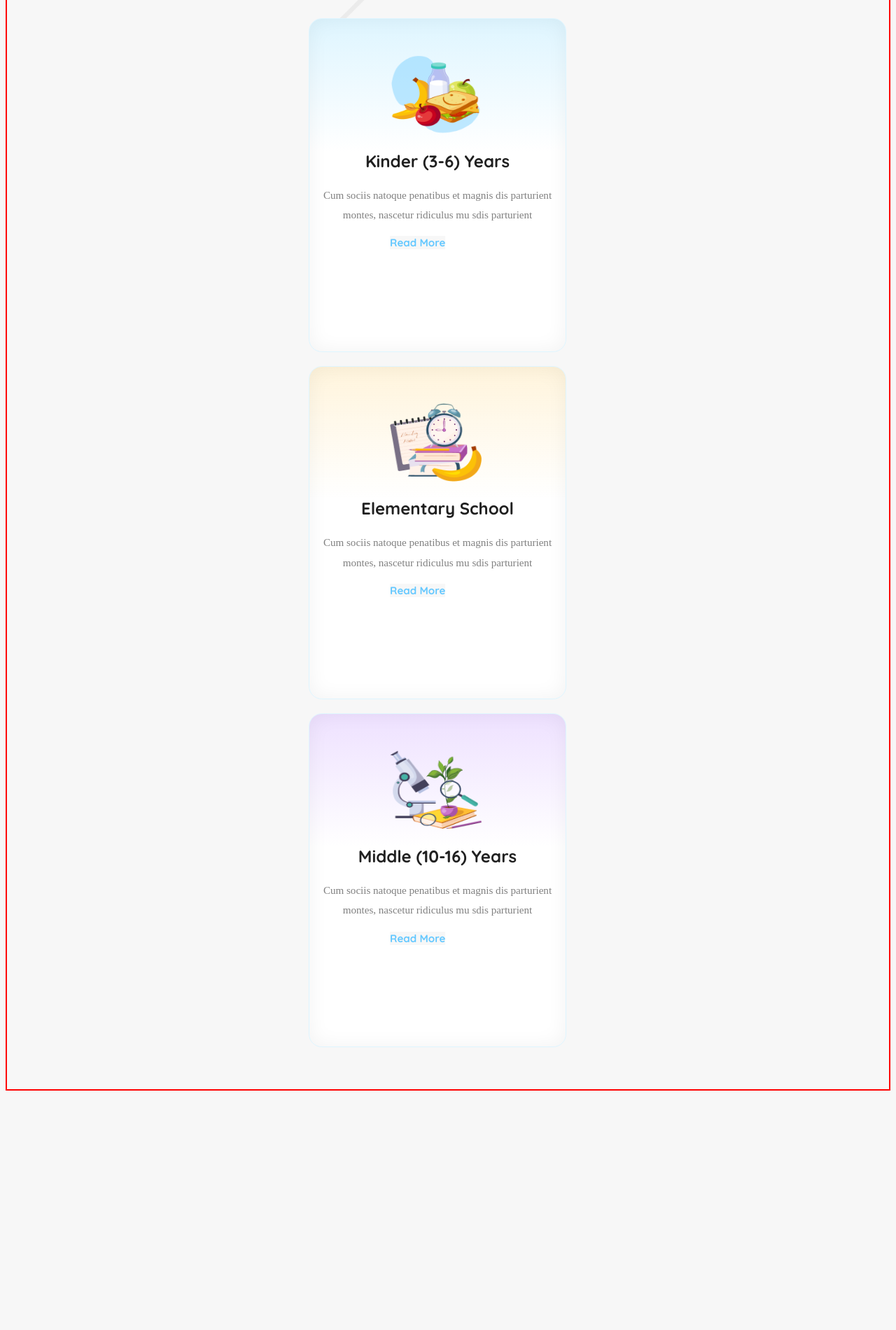
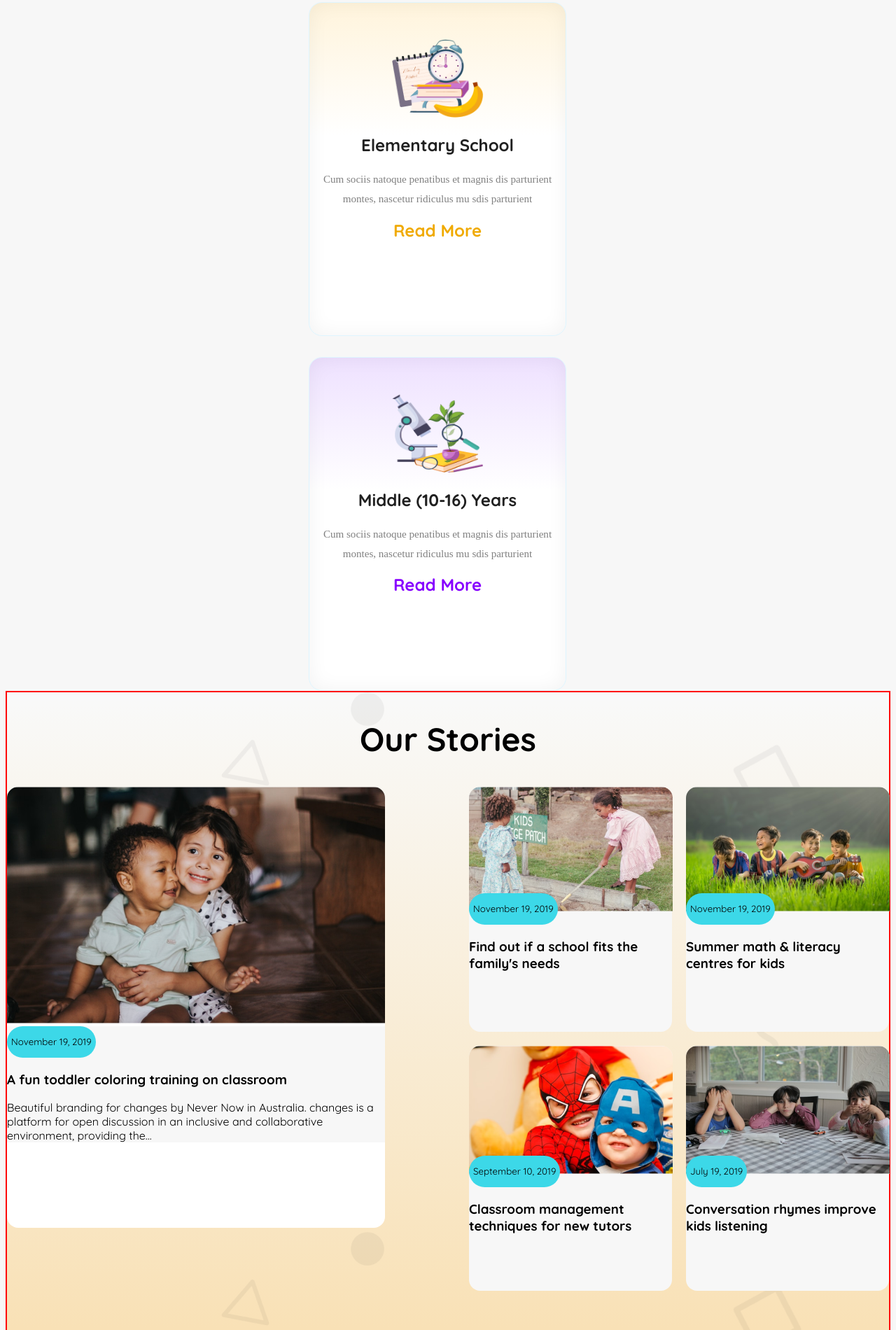
Before and after one commit to Orakatul35/Assignment-02, a plain HTML site: page index.html in a window 1280 px wide. Shown: the part 2140-4040 px from the top of the page at 70% size. Before the commit the page ends 3706 px from the top, so only its background shows below. Drawn offline with Linux system fonts and the light colour scheme.

Commit message:
Added our story without responsive

```diff
--- a/index.html
+++ b/index.html
@@ -1,75 +1,148 @@
 <!DOCTYPE html>
 <html lang="en">
   <head>
-    <meta charset="UTF-8">
-    <meta name="viewport" content="width=device-width, initial-scale=1.0">
+    <meta charset="UTF-8" />
+    <meta name="viewport" content="width=device-width, initial-scale=1.0" />
     <title>Kids school</title>
-    <link rel="stylesheet" href="./style/style.css">
-    <link rel="preconnect" href="https://fonts.googleapis.com">
-<link rel="preconnect" href="https://fonts.gstatic.com" crossorigin>
-<link href="https://fonts.googleapis.com/css2?family=Quicksand:wght@300..700&display=swap" rel="stylesheet">
-<link rel="stylesheet" href="https://cdnjs.cloudflare.com/ajax/libs/font-awesome/6.7.2/css/all.min.css" integrity="sha512-Evv84Mr4kqVGRNSgIGL/F/aIDqQb7xQ2vcrdIwxfjThSH8CSR7PBEakCr51Ck+w+/U6swU2Im1vVX0SVk9ABhg==" crossorigin="anonymous" referrerpolicy="no-referrer" />
+    <link rel="stylesheet" href="./style/style.css" />
+    <link rel="preconnect" href="https://fonts.googleapis.com" />
+    <link rel="preconnect" href="https://fonts.gstatic.com" crossorigin />
+    <link
+      href="https://fonts.googleapis.com/css2?family=Quicksand:wght@300..700&display=swap"
+      rel="stylesheet"
+    />
+    <link
+      rel="stylesheet"
+      href="https://cdnjs.cloudflare.com/ajax/libs/font-awesome/6.7.2/css/all.min.css"
+      integrity="sha512-Evv84Mr4kqVGRNSgIGL/F/aIDqQb7xQ2vcrdIwxfjThSH8CSR7PBEakCr51Ck+w+/U6swU2Im1vVX0SVk9ABhg=="
+      crossorigin="anonymous"
+      referrerpolicy="no-referrer"
+    />
   </head>
   <body>
     <header>
       <nav class="navbar display-flex">
         <div class="logo">
-            <img src="./assets/logo.png" alt="logo">
+          <img src="./assets/logo.png" alt="logo" />
           <span class="logo-text">SCHOOL</span>
         </div>
         <ul class="nav-links">
           <li><a href="#" class="navs nav-1">Home</a></li>
           <li><a href="#" class="navs nav-2">About</a></li>
-      <li><a href="#" class=" navs nav-3">Facilities</a></li>
-      <li><a href="#" class=" navs nav-4">Admission</a></li>
+          <li><a href="#" class="navs nav-3">Facilities</a></li>
+          <li><a href="#" class="navs nav-4">Admission</a></li>
         </ul>
-      <li class="toggle"> <i class="fa-solid fa-bars"></i></li>
+        <li class="toggle"><i class="fa-solid fa-bars"></i></li>
         <button class="btn-primary"><a href="#"></a>Contact</button>
       </nav>
       <div class="hero">
         <div class="hero-content">
-           <h1 class="hero-title"><span id="title-part1">Empowering <br></span>students from small age <span id="title-part2">towards vision</span></h1>
-           <p class="hero-details">With the courage, Confidence, Creativity and Compassion to make their Unique Contribution in a Diverse and Dynamic World.</p>
+          <h1 class="hero-title">
+            <span id="title-part1">Empowering <br /></span>students from small
+            age <span id="title-part2">towards vision</span>
+          </h1>
+          <p class="hero-details">
+            With the courage, Confidence, Creativity and Compassion to make
+            their Unique Contribution in a Diverse and Dynamic World.
+          </p>
           <button class="enroll">Enroll Now</button>
         </div>
         <div class="hero-image">
-            <img src="./assets/hero-kids.png" alt="">
+          <img src="./assets/hero-kids.png" alt="" />
         </div>
       </div>
     </header>
     <main>
-     <section class="curriculum">
+      <section class="Curriculum">
         <h1 class="curriculum-title">Standard Curriculum</h1>
           <div class="curriculum-content">
             <div class="c-card card-color">
-            <img class="c-img" src="./assets/kinder.png" alt="">
+              <img class="c-img" src="./assets/kinder.png" alt="" />
               <h2 class="c-title">Kinder (3-6) Years</h2>
-            <p class="c-details">Cum sociis natoque penatibus et magnis
-                dis parturient montes, nascetur ridiculus
-                mu sdis parturient</p>
+              <p class="c-details">
+                Cum sociis natoque penatibus et magnis dis parturient montes,
+                nascetur ridiculus mu sdis parturient
+              </p>
               <a class="read" href="#">Read More</a>
             </div>
             <div class="c-card card-color2">
-            <img class="c-img" src="./assets/elementary.png" alt="">
+              <img class="c-img" src="./assets/elementary.png" alt="" />
               <h2 class="c-title">Elementary School</h2>
-            <p class="c-details">Cum sociis natoque penatibus et magnis
-                dis parturient montes, nascetur ridiculus
-                mu sdis parturient</p>
-            <a class="read" href="#">Read More</a>
+              <p class="c-details">
+                Cum sociis natoque penatibus et magnis dis parturient montes,
+                nascetur ridiculus mu sdis parturient
+              </p>
+              <a class="read read-color" href="#">Read More</a>
             </div>
             <div class="c-card card-color3">
-            <img class="c-img" src="./assets/middle.png" alt="">
+              <img class="c-img" src="./assets/middle.png" alt="" />
               <h2 class="c-title">Middle (10-16) Years</h2>
-            <p class="c-details">Cum sociis natoque penatibus et magnis
-                dis parturient montes, nascetur ridiculus
-                mu sdis parturient</p>
-            <a class="read" href="#">Read More</a>
+              <p class="c-details">
+                Cum sociis natoque penatibus et magnis dis parturient montes,
+                nascetur ridiculus mu sdis parturient
+              </p>
+              <a class="read read-color1" href="#">Read More</a>
             </div>
           </div>
       </section>
+      <section class="slider">
+        <img class="front" src="./assets/font.png" alt="">
+        <img class="back" src="./assets/back.png" alt="">
+      </section>
+      <section class="story">
+        <h1 class="story-title">Our Stories</h1>
+        <div class="story-cards">
+            <div class="highlight-story-card">
+                <img src="assets/story-1.png" alt="" class="highlight-story-image">
+                <div class="highlight-story-content">
+                    <button class="btn-card">November 19, 2019</button>
+                    <h3 class="highlight-story-title">A fun toddler coloring training on
+                        classroom</h3>
+                    <p class="story-description">Beautiful branding for changes by Never Now in Australia.
+                        changes is a platform for open discussion in an inclusive and
+                        collaborative environment, providing the...</p>
+                </div>
+            </div>
+            <div class="little-story-cards">
+                <div class="little-story-card">
+                        <img src="assets/story-2.png" alt="" class="story-image">
+                            <div class="little-card-content">
+                                <button class="btn-card">November 19, 2019</button>
+                                <h3 class="little-story-title">Find out if a school fits the
+                                    family's needs</h3>
+                            </div>
+                    </div>
+                    <div class="little-story-card">
+                        <img src="assets/story-3.png" alt="" class="story-image">
+                        <div class="little-card-content">
+                                <button class="btn-card">November 19, 2019</button>
+                                <h3 class="little-story-title">Summer math & literacy
+                                    centres for kids</h3>
+                            </div>
+                    </div>
+                    <div class="little-story-card">
+                        <img src="assets/story-4.png" alt="" class="story-image">
+                            <div class="little-card-content">
+                                <button class="btn-card">September 10, 2019</button>
+                                <h3 class="little-story-title">Classroom management
+                                    techniques for new tutors</h3>
+                            </div>
+                    </div>
+                    <div class="little-story-card">
+                        <img src="assets/story-5.png" alt="" class="story-image">
+                            <div class="little-card-content">
+                                <button class="btn-card">July 19, 2019</button>
+                                <h3 class="little-story-title">Conversation rhymes
+                                    improve kids listening</h3>
+                            </div>
+                    </div>
+                </div>
+            </div>
+            <div class="view">
+                <button class="btn-view enroll">View All</button>
+            </div>
+      </section>
     </main>
-   <footer>
-
-   </footer>
+    <footer></footer>
   </body>
 </html>
--- a/style/style.css
+++ b/style/style.css
@@ -106,15 +106,22 @@ color: rgb(255, 255, 255);
 font-size: 20px;
 font-weight: 600;
 }
-.curriculum{
+.Curriculum{
+    margin-top: 200px;
     background: url(../assets/bg.png);
     background-repeat: no-repeat;
-    border: 2px solid red;
+    background-position:center;
+    background-size:contain;
 }
 .curriculum-content{
-display: flex;
-align-items: center;
-justify-content: center;
+    max-width: 1300px;
+    display: grid;
+    grid-template-columns: repeat(3, 1fr);
+    align-items: center;
+    text-align: center;
+    gap: 30px;
+    margin: 0 auto;
+
 }
 .card-color{
     background: linear-gradient(180.00deg, rgb(222, 245, 255),rgba(255, 255, 255, 0) 40%),rgb(255, 255, 255);
@@ -132,18 +139,17 @@ box-sizing: border-box;
 border: 0.94px solid rgb(222, 245, 255);
 border-radius: 19px;
 box-shadow: inset 0px 0px 28.3px 0.94px rgba(0, 0, 0, 0.05);
-border-radius: 18.86px;
 margin-right: 30px;
 }
+
 .curriculum-title{
-    color: rgb(0, 0, 0);
-font-family: Quicksand;
-font-size: 46px;
-font-weight: 700;
-line-height: 57.5px;
-letter-spacing: 0%;
-text-align: center;
-padding: 70px 0px 60px 0px;
+    font-size: 2.9rem;
+    font-weight: 700;
+    color: #000000;
+    text-align: center;
+    background: transparent;
+
+
 }
 .c-title{
 color: rgb(32, 32, 32);
@@ -171,11 +177,18 @@ text-align: center;
 }
 .read {
 color: rgb(100, 200, 255);
-font-size: 15.09px;
+font-size:1.5rem;
 font-weight: 700;
 text-align: center;
 text-decoration: none;
 margin: 52px 115px;
+background: none;
+}
+.read-color{
+    color: #F0AA00;
+}
+.read-color1{
+    color: #8700FF;
 }
 .toggle{
     font-size: 30px;
@@ -185,6 +198,94 @@ margin: 52px 115px;
     display: none;
 
 }
+.slider{
+width: 130px;
+height: 60px;
+display: flex;
+align-items: center;
+margin: 80px 700px;
+gap: 30px;
+}
+.front{
+   width: 64px;
+}
+.back{
+    width: 64px;
+}
+.story{
+    border: 2px solid red;
+max-width: 1440px;
+background: url(../assets/bg.png),linear-gradient(0.00deg, rgba(254, 163, 1, 0.3),rgba(255, 255, 255, 0.3) 100%);
+margin:0 auto
+}
+.story-title{
+    font-size: 2.9rem;
+    font-weight: 700;
+    color: #000000;
+    text-align: center;
+    background: transparent;
+}
+.story-cards{
+    display: flex;
+    justify-content: space-between;
+    max-width: 1300px;
+    margin: 0 auto;
+    background: transparent;
+}
+.little-story-cards{
+    display: grid;
+    grid-template-columns: repeat(2,1fr);
+}
+.highlight-story-card{
+width: 540px;
+height: 630px;
+left: 140px;
+right: 759.73px;
+top: 197.5px;
+background: #FFFFFF;
+border-radius: 16px;
+}
+.little-story-card{
+    width: 290px;
+    height: 350px;
+    border-radius: 16px;
+}
+.highlight-story-image{
+    border-radius: 16px 16px 0 0;
+}
+.story-image{
+    border-radius: 16px 16px 0 0;
+}
+.little-story-cards{
+    background: transparent;
+    gap: 20px;
+}
+.btn-card{
+    /* Background */
+height: 45px;
+left: 38.35px;
+right: 327.41px;
+top: 314.14px;
+background: #3CD8E8;
+border-radius: 47.9343px;
+border: none;
+}
+.view{
+    background: transparent;
+    display: flex;
+    justify-content: center;
+
+}
+.btn-view{
+    margin: 60px auto;
+}
+.little-card-content{
+    margin-top: -30px;
+}
+/* .story-content1{
+width: 540.27px;
+height: 630.52px;
+} */
 @media screen and (max-width:1440px){
     .navbar{
      border: 0.5px solid rgb(254, 163, 1);
@@ -203,17 +304,18 @@ display: flex;
 flex-direction: column;
 align-items: center;
  }
- .curriculum{
-margin-top:800px;
-padding: 40px 0px 40px 0px;
-align-items: center;
+ .curriculum-content{
+   display: flex;
+   flex-direction: column;
+   align-items: center;
  }
- .curriculum-content{
-
-    flex-direction: column;
+ .curriculum-title{
+    margin-top:30rem;
+    display: flex;
+    align-items: center;
  }
- .c-card{
-    margin-bottom: 20px;
+ .slider{
+    display: none;
  }
 
 }
```
Also changed, not shown: assets/back.png (added), assets/font.png (added). Lines whose indentation alone changed are shown as unchanged.
